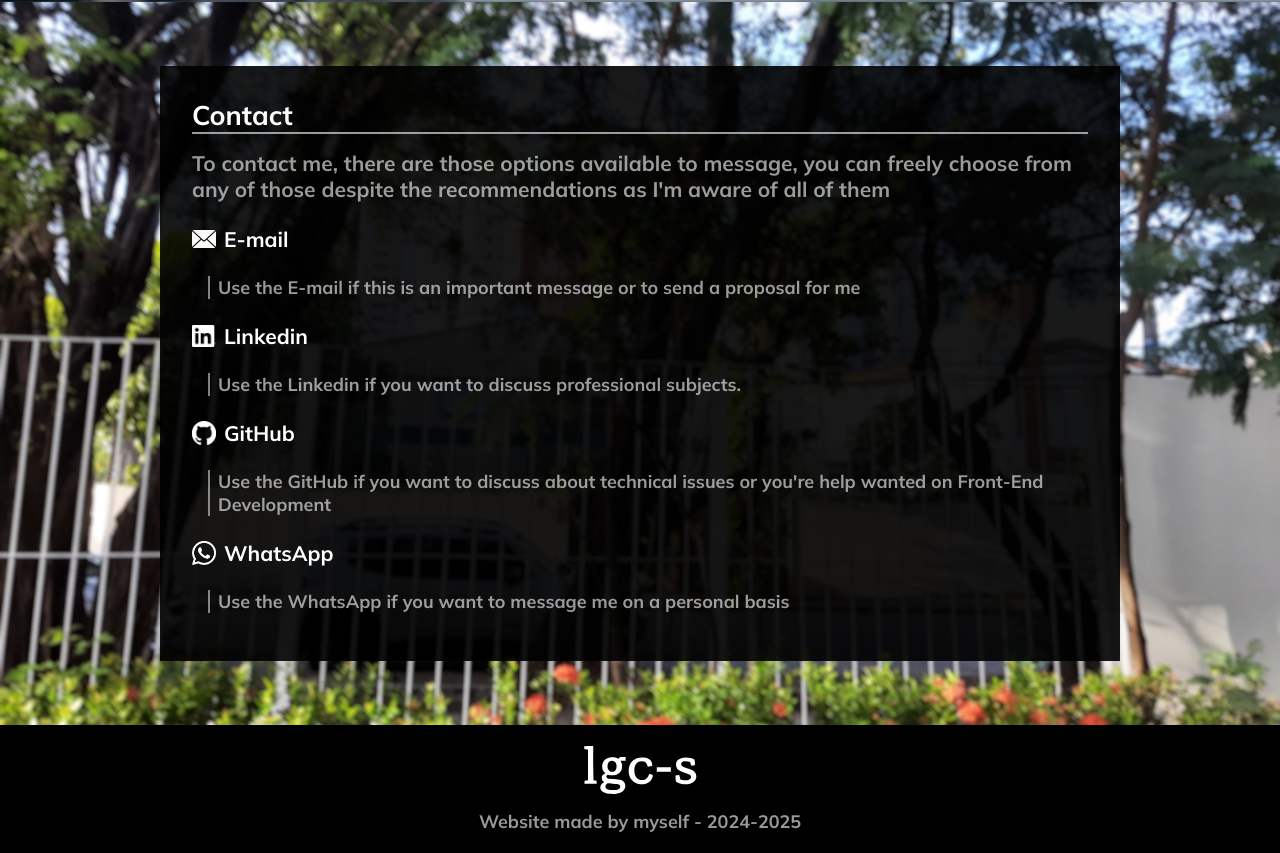
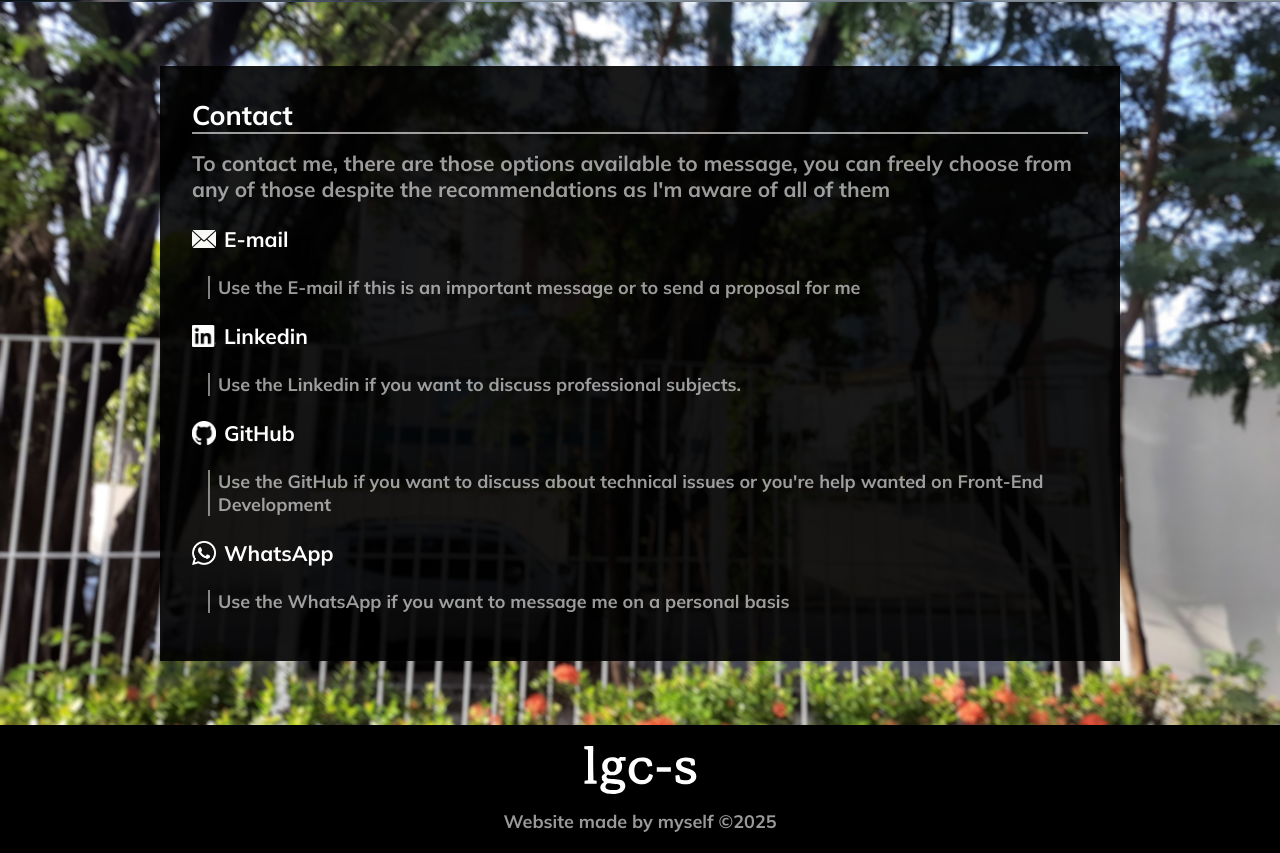
Before and after one commit to lgc-s/portfolio, a React (Create React App) app: page / in a window 1280 px wide. Shown: the part 6042-6895 px from the top of the page. Built offline with nearby package versions, Linux system fonts and the light colour scheme; the HTML template or start-up script is replaced by a standard one.

Commit message:
update footer

```diff
--- a/src/components/footer/Footer.jsx
+++ b/src/components/footer/Footer.jsx
@@ -10,7 +10,7 @@ export default function Footer() {
         return (
             <div id="top" className="footer">
                 <Logo className='logo'/>
-                <h3 className="footer-text">Website made by myself - 2024-2025</h3>
+                <h3 className="footer-text">Website made by myself ©2025</h3>
             </div>
         )
     }
@@ -18,7 +18,7 @@ export default function Footer() {
         return (
             <div id="top" className="footer">
                 <Logo className='logo'/>
-                <h3 className="footer-text">Site feito por mim - 2024-2025</h3>
+                <h3 className="footer-text">Site feito por mim ©2025</h3>
             </div>
         )
     }
```
